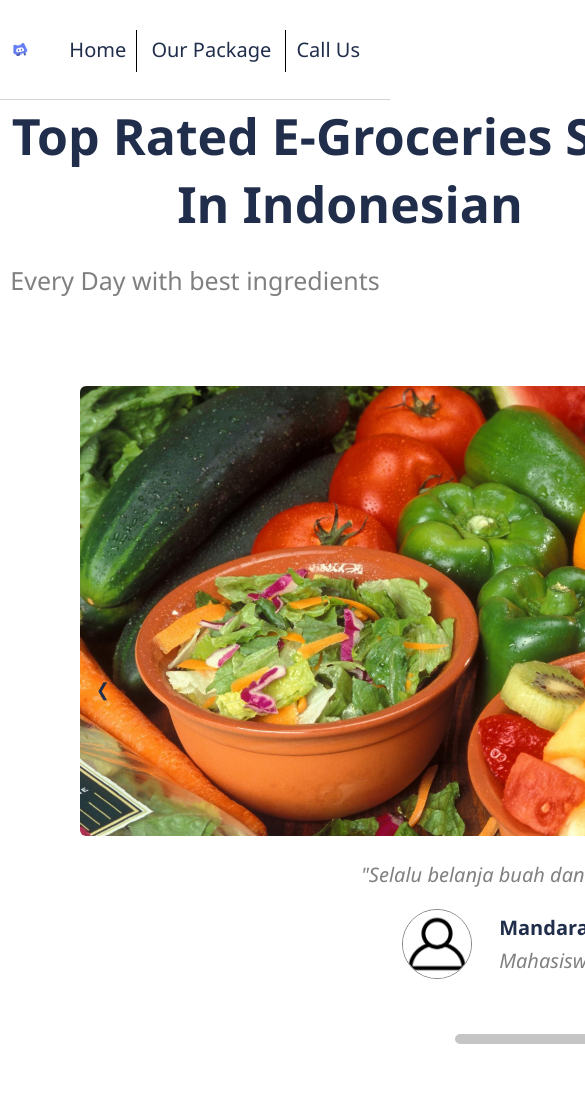
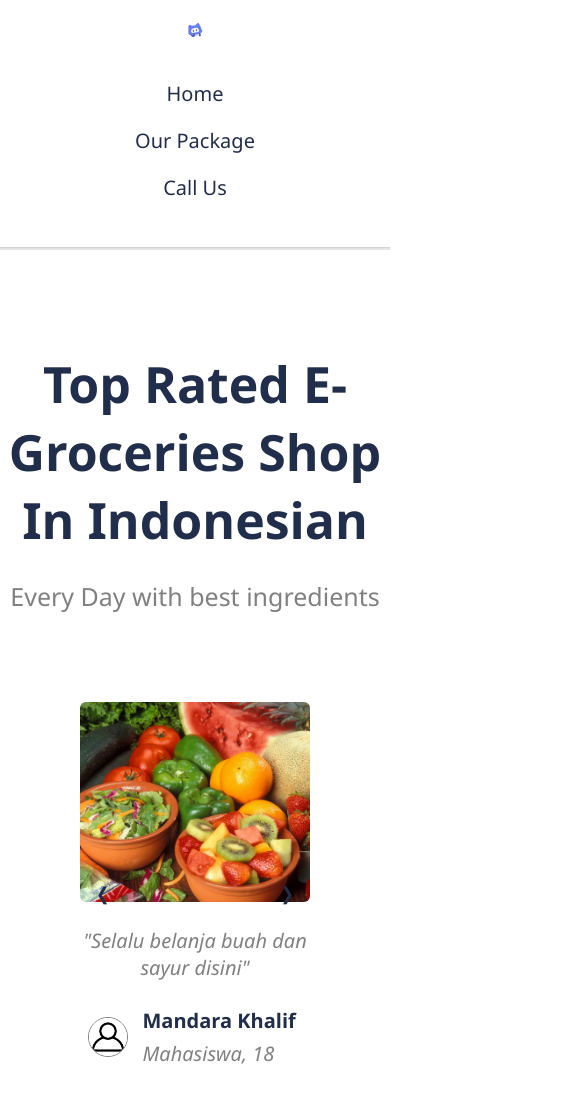
Before and after one commit to revou-fundamental-course/22-jan-24-yuriprayitn, a plain HTML site: page index.html in a window 390 px wide. Shown: the top 1100 px of the page, 585 px wide, since content can reach past the window. Drawn offline with Linux system fonts and the light colour scheme.

Commit message:
add-mediaquarries

```diff
--- a/CSS/style.css
+++ b/CSS/style.css
@@ -8,6 +8,7 @@ body {margin: 0;}
     font-family:'Segoe UI', Tahoma, Geneva, Verdana, sans-serif;
     color: var(--blue);
     box-sizing: border-box;
+    scroll-behavior: smooth;
 }
 
 .navigation-grocery {
@@ -19,7 +20,7 @@ body {margin: 0;}
     background-color: white;
     border-bottom: 1px solid lightgrey;
     width: 100%;
-    margin-top: 0px!important;
+    margin-top: 0px;
     top: 0;
     z-index: 1;
 }
@@ -379,3 +380,51 @@ footer a {
     animation-name: fade;
     animation-duration: 1.5s;
 }
+
+@media only screen and (max-width: 600px) {
+    .navigation-grocery {
+        flex-direction: column;
+        position: unset;
+    }
+
+    .navigation-grocery img {
+        margin: 20px 0 10px 0;
+    }
+
+    .navigation-grocery ul {
+        margin-top: auto;
+    }
+
+    .navigation-items li {
+        display: block;
+        text-align: center;
+    }
+
+    .navigation-items li:first-child, .navigation-items li:last-child{
+        border: none;
+    }
+
+    header h1{
+        width: 100%;
+        text-wrap: wrap;
+    }
+
+    .col-100, .col-75, .col-25 {
+        display: block;
+    }
+
+    .col-100 img {
+        width: 100%;
+        height: 200px;
+        object-fit: cover;
+        margin: 0;
+    }
+
+    .mini-profile {
+        margin: auto;
+    }
+    .mini-profile img {
+        width: 40px;
+        height: 40px;
+    }
+}
--- a/index.html
+++ b/index.html
@@ -151,7 +151,7 @@
         </div>
 
         <div class="col-25">
-            <form name="myForm" onsubmit="return validateForm()">
+            <form name="myForm" onsubmit="return validateForm()" action="post">
                 <div>
                     <h4 class="heading-form">Contact Us</h4>
                     <p>Sales akan menghubungi anda 1x24 Jam setelah data kami terima.</p>
@@ -260,7 +260,7 @@
             </div>
             <div>
                 <ul>
-                    <li>copyright 2024</li>
+                    <li>&copy;2024</li>
                     <li>Yuri Prayitno</li>
                 </ul>
             </div>
--- a/js/script.js
+++ b/js/script.js
@@ -52,4 +52,6 @@ function validateForm() {
     }
 
     document.getElementById('error-interest').innerHTML = ""
+
+    console.log(nama, email, interest)
 }
```
